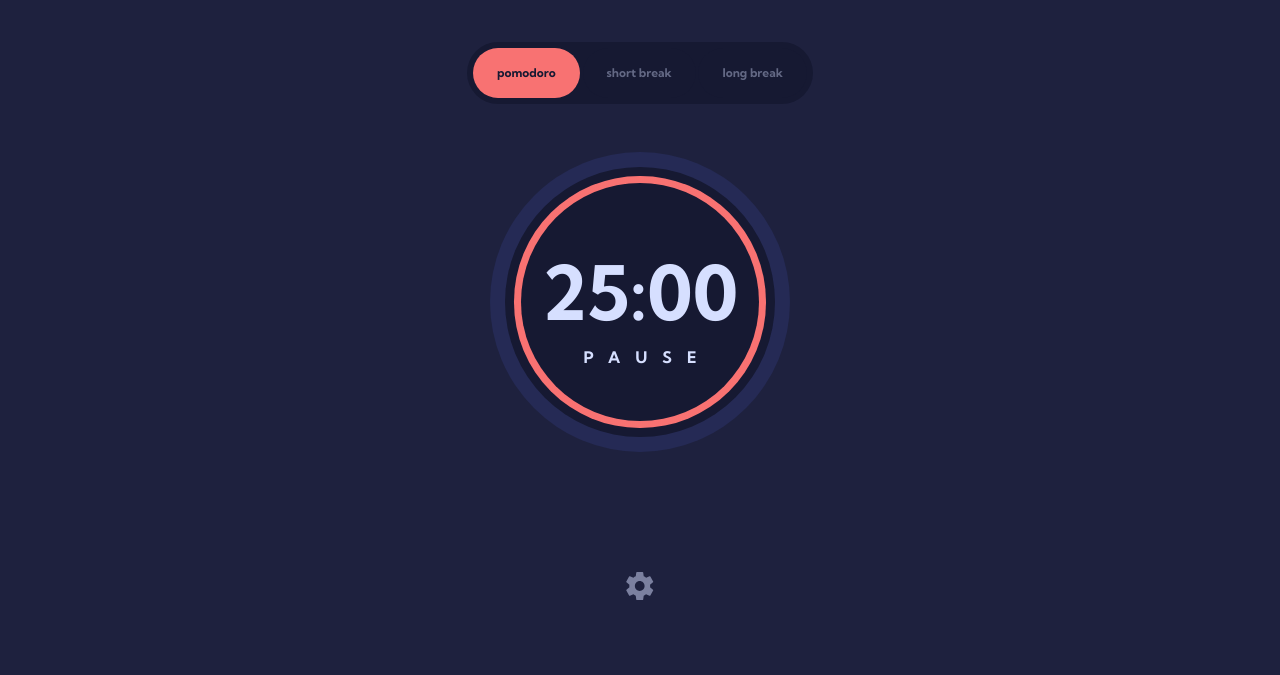
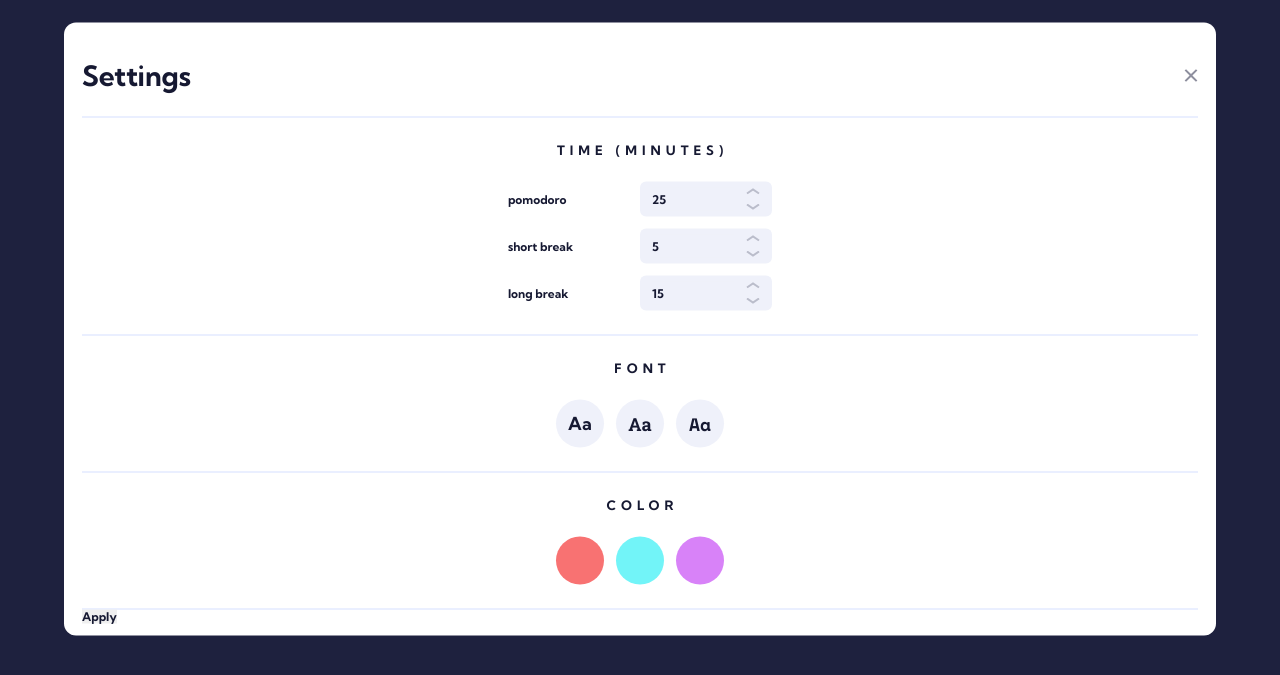
Before and after one commit to wyliemickelson/pomodoro-app, a website built with webpack: page src/html/index.html in a window 1280 px wide. Shown: the part 71-746 px from the top of the page. Built offline with nearby package versions, Linux system fonts and the light colour scheme.

Commit message:
added most css for options modal

```diff
--- a/src/html/index.html
+++ b/src/html/index.html
@@ -36,8 +36,8 @@
           </div>
         </section>
 
-        <section class="settings hidden">
-          <div class="settings_header">
+        <section class="settings">
+          <div class="settings_header option">
             <h2>Settings</h2>
             <img src="/src/assets/icon-close.svg" />
           </div>
@@ -102,18 +102,18 @@
           <div class="option option--font">
             <h4 class="option_title">FONT</h4>
             <div class="option_picker--click">
-              <p>Aa</p>
-              <p>Aa</p>
-              <p>Aa</p>
+              <p class="font--1">Aa</p>
+              <p class="font--2">Aa</p>
+              <p class="font--3">Aa</p>
             </div>
           </div>
 
           <div class="option option--color">
             <h4 class="option_title">COLOR</h4>
             <div class="option_picker--click">
-              <div></div>
-              <div></div>
-              <div></div>
+              <div class="color--1"></div>
+              <div class="color--2"></div>
+              <div class="color--3"></div>
             </div>
           </div>
 
--- a/src/sass/_globals.scss
+++ b/src/sass/_globals.scss
@@ -18,6 +18,11 @@ body {
 
 button:hover {
   cursor: pointer;
+}
+
+input {
+  background-color: $clr-nt-light;
+  width: 100%;
 }
 
 h1, h2, h3, h4 {
--- /dev/null
+++ b/src/sass/_settings.scss
@@ -0,0 +1,104 @@
+@use '/src/sass/config' as *;
+
+.settings {
+  padding: 1rem 1.5rem;
+  position: absolute;
+  width: 90%;
+  border-radius: 1rem;
+  color: $clr-pm-darkest;
+  top: 50%;
+  left: 50%;
+  transform: translate(-50%, -50%);
+  background-color: $clr-nt-lightest;
+  z-index: 1;
+
+  * {
+    color: inherit;
+  }
+
+  .option {
+    display: flex;
+    flex-direction: column;
+    align-items: center;
+    justify-content: center;
+    border-bottom: 1px solid $clr-nt-mid;
+    padding: 2rem 0;
+  }
+
+  .settings_header {
+    flex-direction: row;
+    justify-content: space-between;
+  }
+
+  .option_title {
+    margin-bottom: 2rem;
+  }
+
+  .option_picker--inputs {
+    display: flex;
+    flex-direction: column;
+    gap: 1rem;
+
+    .picker--input {
+      display: flex;
+      justify-content: space-between;
+      align-items: center;
+    }
+
+    .picker--input_data {
+      background-color: $clr-nt-light;
+      display: flex;
+      width: 50%;
+      padding: 0.5rem 1rem;
+      gap: 1rem;
+      border-radius: 0.5rem;
+    }
+
+    .input_data_increment {
+      display: flex;
+      flex-direction: column;
+      max-width: fit-content;
+      gap: 0.75rem;
+
+      img {
+        max-width: 2rem;
+      }
+    }
+  }
+
+  .option_picker--click {
+    display: flex;
+    gap: 1rem;
+
+    * {
+      @include circle(4rem, $clr-nt-light);
+      font-size: 1.5rem;
+    }
+
+    .font--1 {
+      font-family: $ff-option-1;
+    }
+
+    .font--2 {
+      font-family: $ff-option-2;
+    }
+
+    .font--3 {
+      font-family: $ff-option-3;
+    }
+
+    .color--1 {
+      background-color: $clr-accent-1;
+    }
+
+    .color--2 {
+      background-color: $clr-accent-2;
+    }
+
+    .color--3 {
+      background-color: $clr-accent-3;
+    }
+  }
+
+
+}
--- a/src/sass/index.scss
+++ b/src/sass/index.scss
@@ -1,3 +1,4 @@
 @use '/src/sass/globals';
 @use '/src/sass/utilities';
 @use '/src/sass/main';
+@use '/src/sass/settings';
```
Also changed, not shown: src/sass/_utilities.scss (+0 -9 lines).
